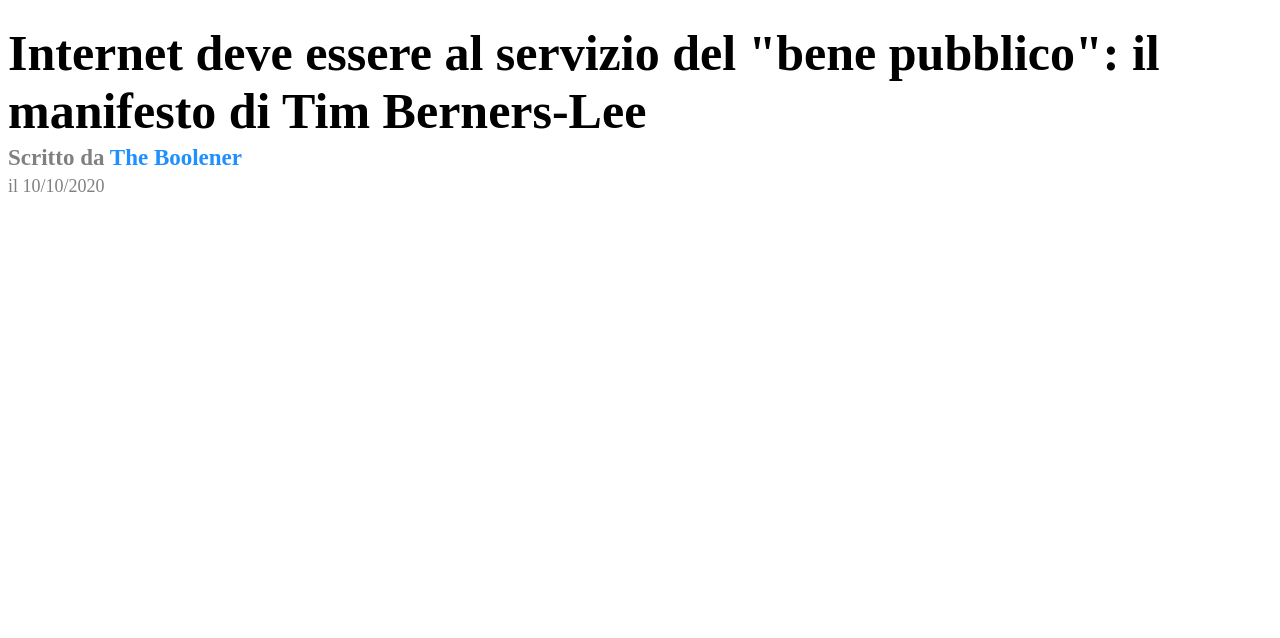
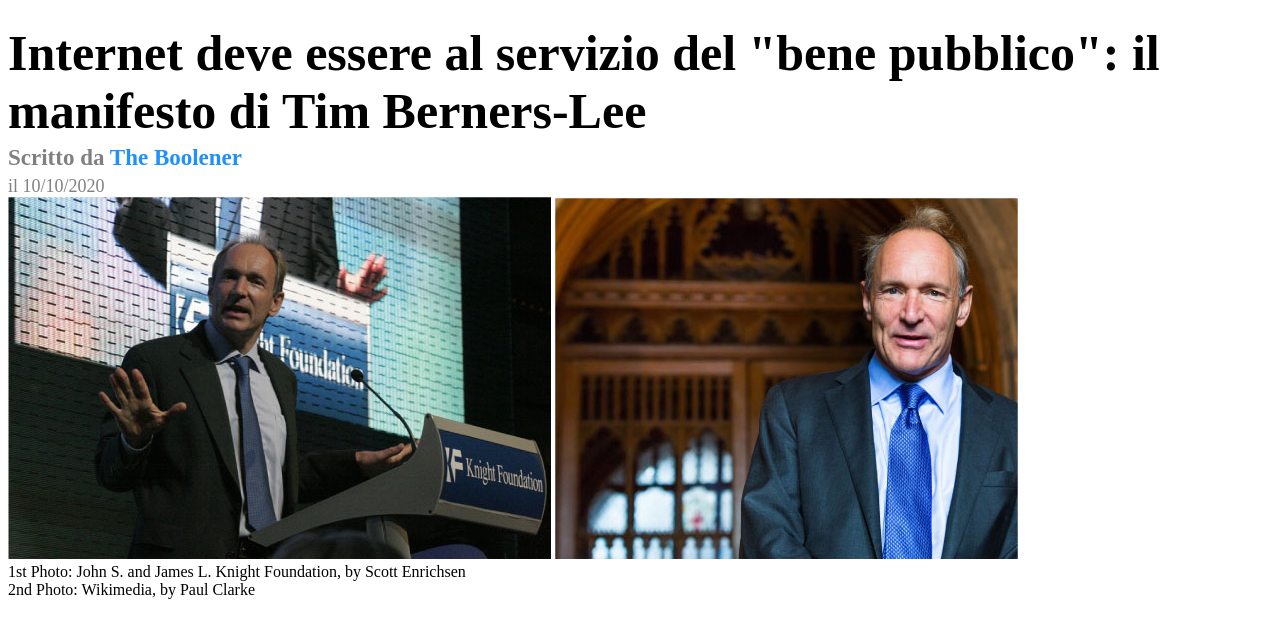
Before and after one commit to FabioCostantino84/html-css-booleaner, a plain HTML site: page index.html in a window 1280 px wide. Shown: the part 154-792 px from the top of the page. Drawn offline with Linux system fonts and the light colour scheme.

Commit message:
article writer - description images

```diff
--- a/index.html
+++ b/index.html
@@ -19,6 +19,14 @@
             <h1>
                 Internet deve essere al servizio del "bene pubblico": il manifesto di Tim Berners-Lee
             </h1>
+        </section>
+        <!-- /title -->
+
+    </header>
+    <!-- /close header -->
+
+    <main>
+        <section>
             <h3 style="color: grey;">
                 Scritto da <span style="color: dodgerblue;">The Boolener
                 </span>
@@ -27,11 +35,19 @@
                 il 10/10/2020
             </span>
         </section>
-        <!-- /title-article writer -->
+        <!-- /article writer -->
 
-    </header>
-
-    <main>
+        <section>
+            <img src="/img/tim-1.jpg" alt="">
+            <img src="/img/tim-2.jpg" alt="">
+            <div>
+                1st Photo: John S. and James L. Knight Foundation, by Scott Enrichsen
+            </div>
+            <div>
+                2nd Photo: Wikimedia, by Paul Clarke
+            </div>
+        </section>
+        <!-- /description images -->
 
     </main>
 
```
